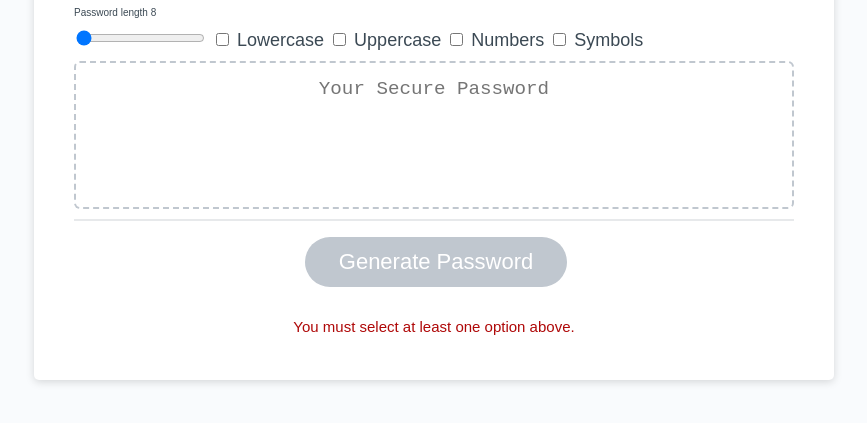
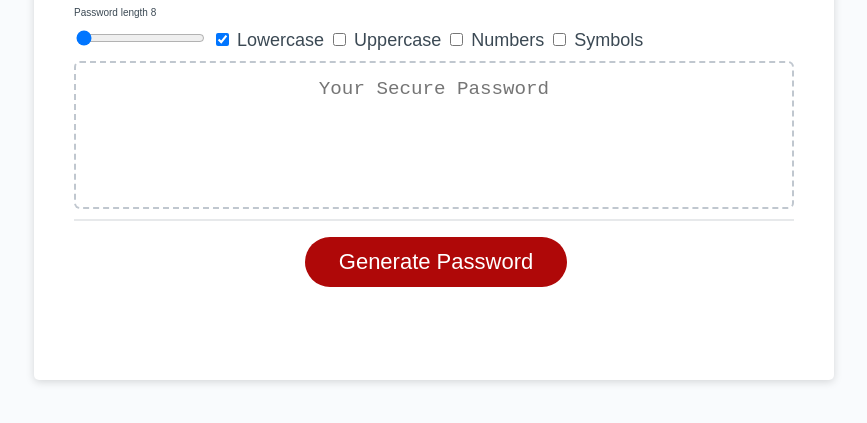
Before and after one commit to quiptobasco/Week-3-Homework, a plain HTML site: page index.html in a window 1280 px wide. Shown: the part 241-664 px from the top of the page, without its empty margins (206-1073 px from the left). Drawn offline with Linux system fonts and the light colour scheme.

Commit message:
changed button behavior

```diff
--- a/index.html
+++ b/index.html
@@ -19,7 +19,7 @@
         <div class="options">
           <p id="pwLength">Password length 8</p>
           <input type="range" min="8" max="128" value="8" class="slider" id="pwSlider">
-          <input type="checkbox" id="lowercase" name="lowercase" onclick="checkboxClick()">
+          <input type="checkbox" id="lowercase" name="lowercase" onclick="checkboxClick()" checked>
           <label for="lowercase">Lowercase</label>
           <input type="checkbox" id="uppercase" name="uppercase" onclick="checkboxClick()">
           <label for="uppercase">Uppercase</label>
@@ -37,8 +37,8 @@
           ></textarea>
         </div>
         <div class="card-footer">
-          <button id="generate" class="btn" disabled>Generate Password</button>
-          <p id="btnError">You must select at least one option above.</p>
+          <button id="generate" class="btn">Generate Password</button>
+          <p id="btnError" style="visibility: hidden">You must select at least one option above.</p>
         </div>
       </div>
     </div>
```
